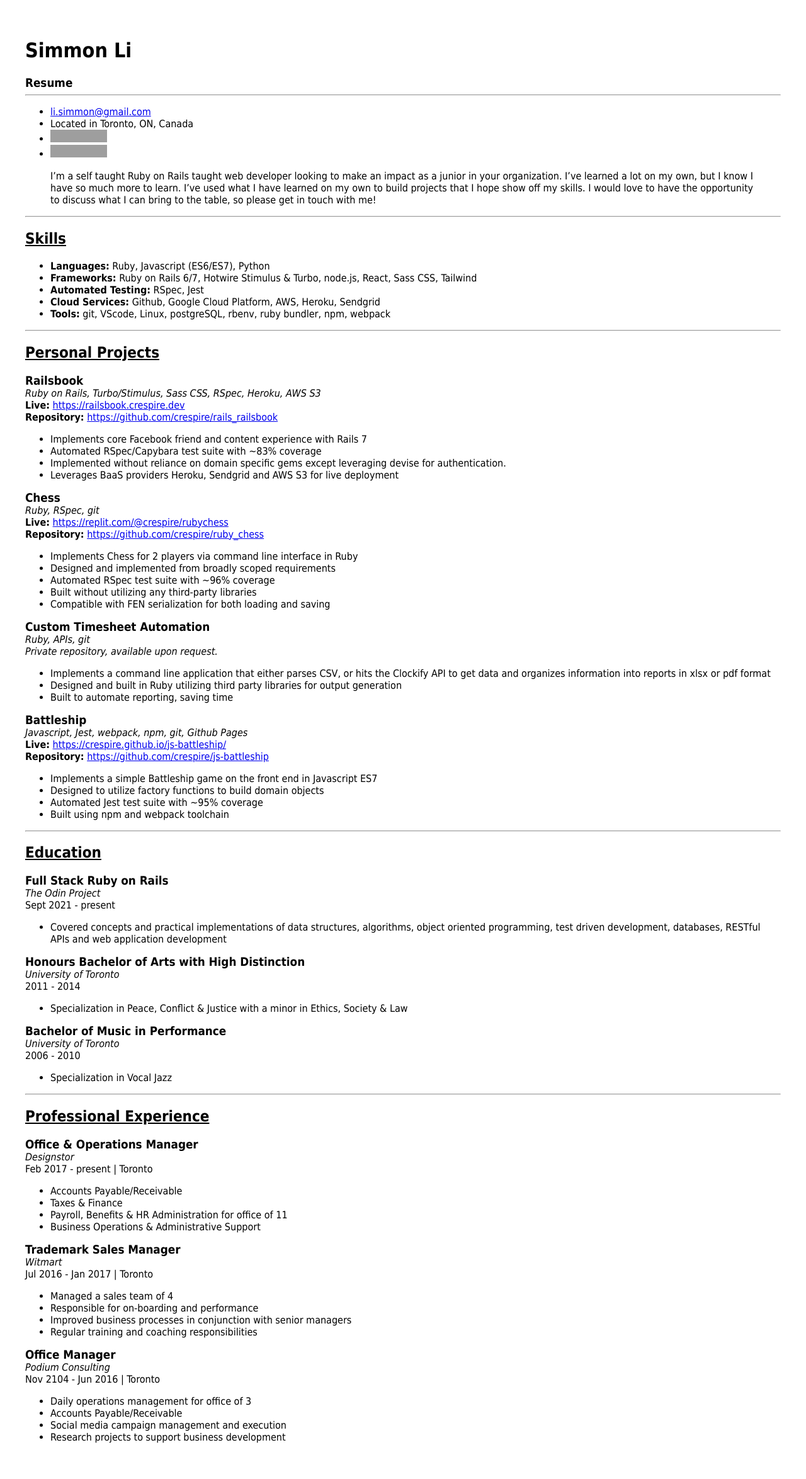
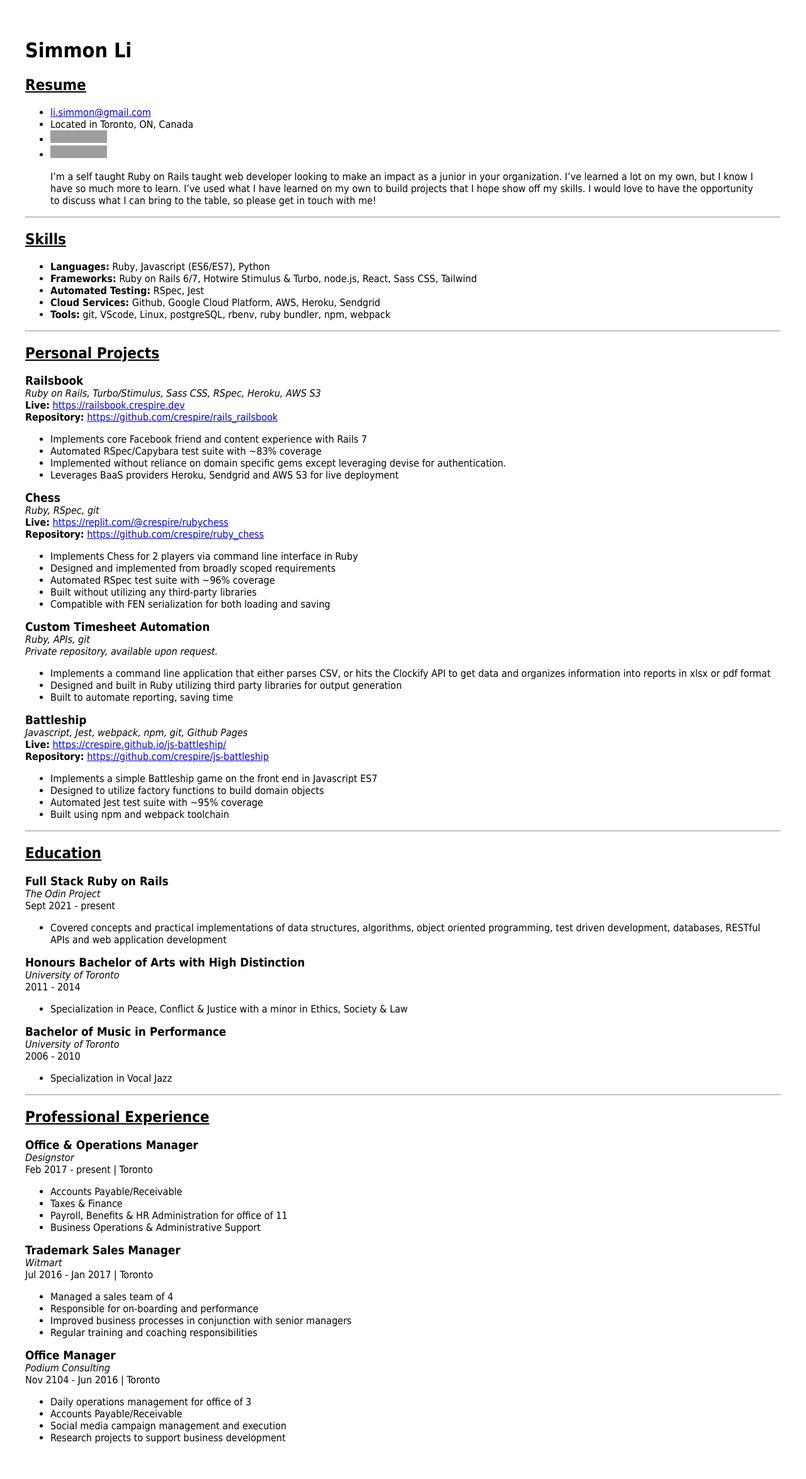
Before and after one commit to crespire/crespire, a Jekyll site: the page built from resume.md, in a window 1280 px wide. Shown: the whole page at 63% size. Built offline with Jekyll 4.4.1, drawn with Linux system fonts in a browser that asks for light colours; our own code applies the rules of GitHub Pages for plain Markdown files; grey boxes are pictures that could not be loaded.

```diff
--- a/resume.md
+++ b/resume.md
@@ -3,10 +3,7 @@ title: Simmon Li's Resume
 ---
 
 # Simmon Li
-### Resume
-
----
-
+## Resume
 * [li.simmon@gmail.com](mailto:li.simmon@gmail.com)
 * Located in Toronto, ON, Canada
 * [![Github](https://img.shields.io/badge/-Simmon_Li-000?style=flat-square&logo=github&logoColor=azure&color=181717)](https://github.com/crespire)
```
